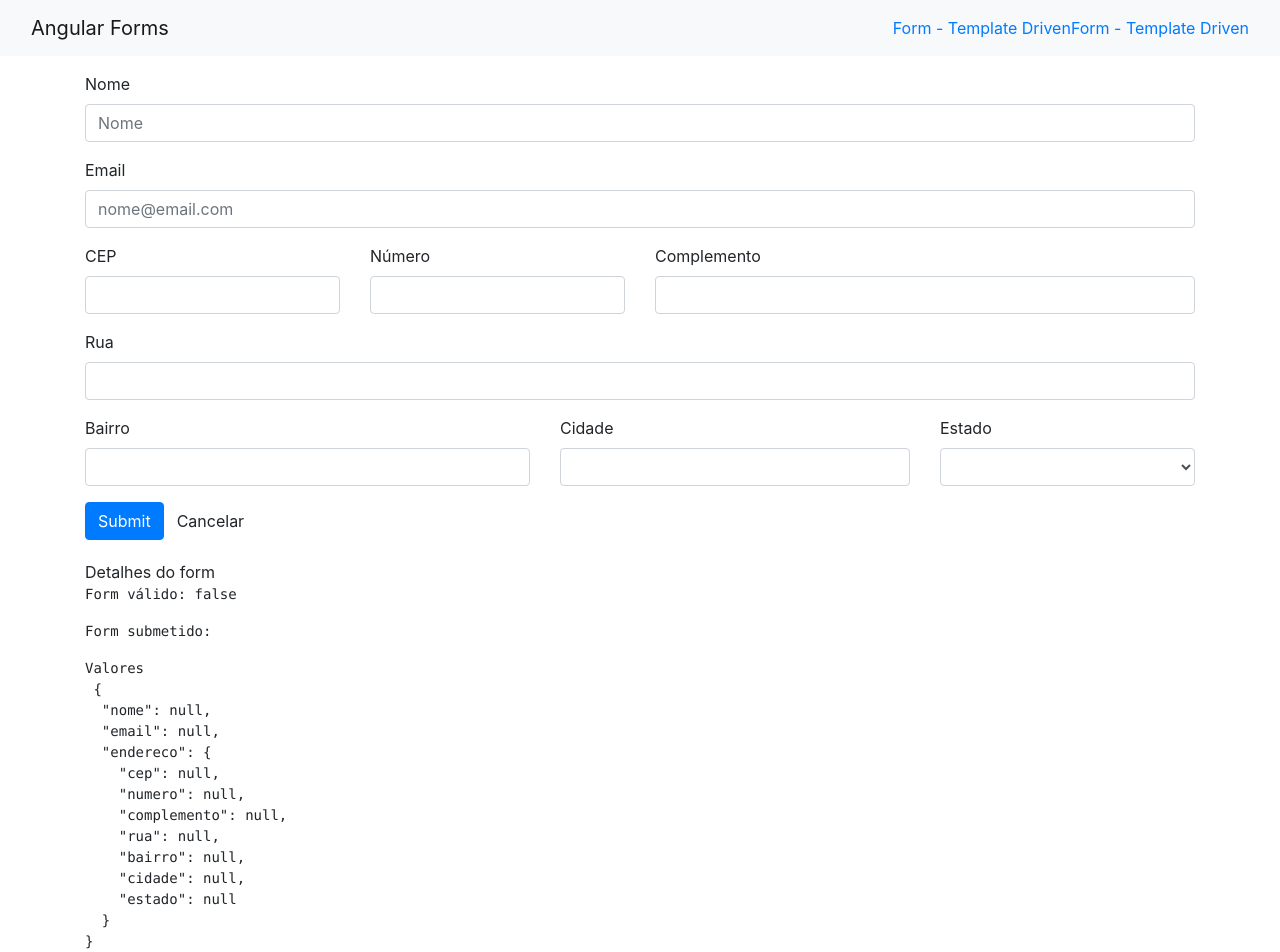
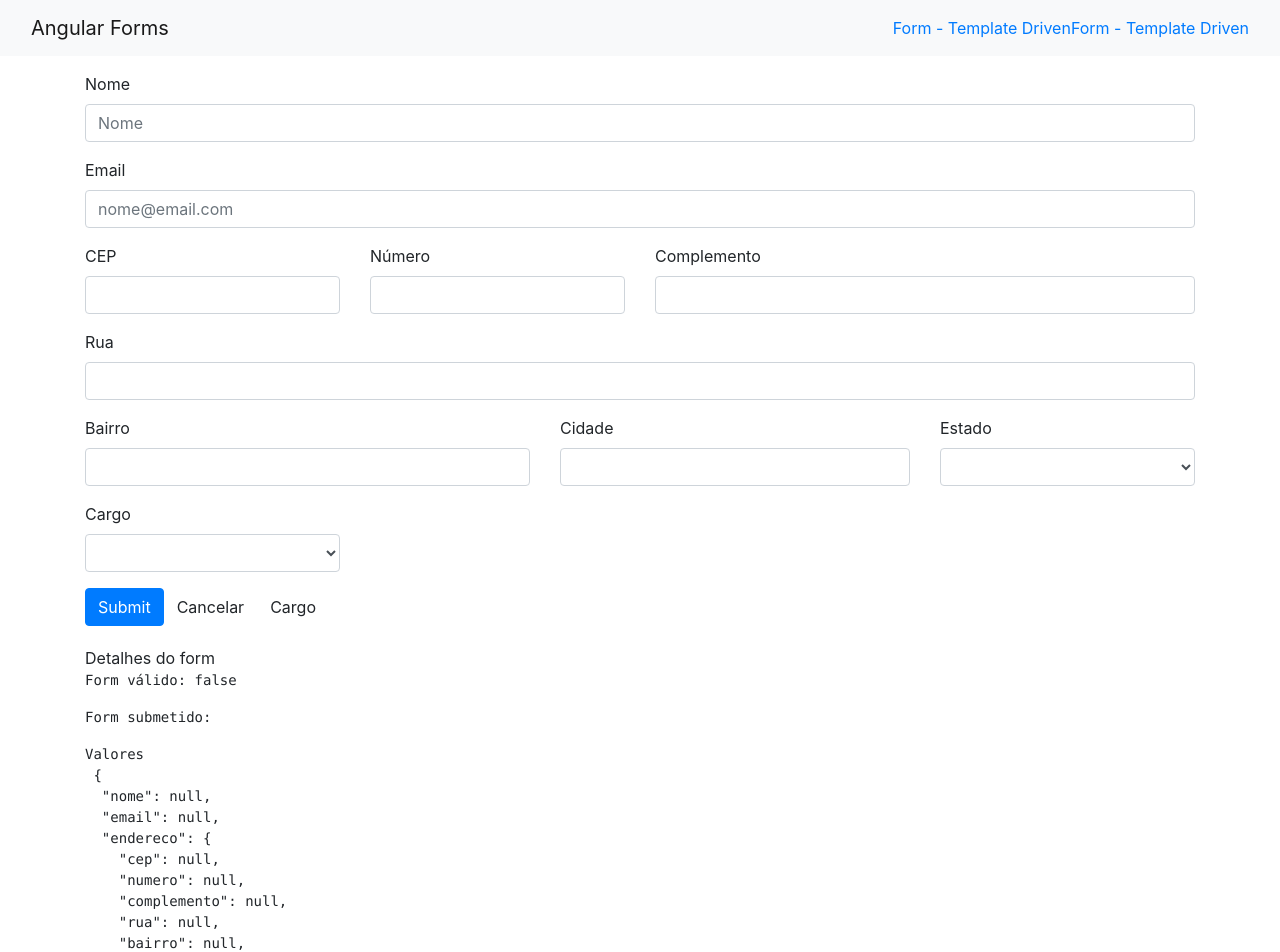
Before and after one commit to MarceloHEcker/curso-angular, an Angular app: page /dataForm in a window 1280 px wide. Shown: the top 952 px of the page. Built offline with nearby package versions, Linux system fonts and the light colour scheme.

Commit message:
aula103 combobox com objeto

```diff
--- a/src/app/data-form/data-form.component.html
+++ b/src/app/data-form/data-form.component.html
@@ -1,8 +1,7 @@
 <form
       class="form-horizontal mt-3"
       [formGroup]="formulario"
-  (ngSubmit)="onSubmit()"
->
+      (ngSubmit)="onSubmit()">
   <div class="form-group row" [ngClass]="aplicaCssErro('nome')">
     <div class="col-sm-12">
       <label for="nome" class="control-label">Nome</label>
@@ -14,13 +13,11 @@
              class="form-control"
              formControlName="nome"
              id="nome"
-        placeholder="Nome"
-      />
+             placeholder="Nome" />
 
       <app-campo-control-erro
                               [mostrarErro]="verificaValidTouched('nome')"
-        mensagemErro="Nome é obrigatório."
-      >
+                              mensagemErro="Nome é obrigatório.">
       </app-campo-control-erro>
     </div>
   </div>
@@ -35,17 +32,14 @@
              class="form-control"
              formControlName="email"
              id="email"
-        placeholder="nome@email.com"
-      />
+             placeholder="nome@email.com" />
       <app-campo-control-erro
                               [mostrarErro]="verificaValidTouched('email')"
-        mensagemErro="Email é obrigatório."
-      >
+                              mensagemErro="Email é obrigatório.">
       </app-campo-control-erro>
       <app-campo-control-erro
                               [mostrarErro]="verificaEmailInvalido()"
-        mensagemErro="Email inválido."
-      >
+                              mensagemErro="Email inválido.">
       </app-campo-control-erro>
     </div>
   </div>
@@ -59,12 +53,10 @@
                class="form-control"
                id="cep"
                formControlName="cep"
-          (blur)="consultaCEP()"
-        />
+               (blur)="consultaCEP()" />
         <app-campo-control-erro
                                 [mostrarErro]="verificaValidTouched('endereco.cep')"
-          mensagemErro="CEP é obrigatório."
-        >
+                                mensagemErro="CEP é obrigatório.">
         </app-campo-control-erro>
       </div>
 
@@ -74,12 +66,10 @@
                type="text"
                class="form-control"
                id="numero"
-          formControlName="numero"
-        />
+               formControlName="numero" />
         <app-campo-control-erro
                                 [mostrarErro]="verificaValidTouched('endereco.numero')"
-          mensagemErro="Número é obrigatório."
-        >
+                                mensagemErro="Número é obrigatório.">
         </app-campo-control-erro>
       </div>
 
@@ -89,8 +79,7 @@
                type="text"
                class="form-control"
                id="complemento"
-          formControlName="complemento"
-        />
+               formControlName="complemento" />
       </div>
     </div>
 
@@ -104,13 +93,11 @@
                type="text"
                class="form-control"
                id="rua"
-          formControlName="rua"
-        />
+               formControlName="rua" />
 
         <app-campo-control-erro
                                 [mostrarErro]="verificaValidTouched('endereco.rua')"
-          mensagemErro="Rua é obrigatório."
-        >
+                                mensagemErro="Rua é obrigatório.">
         </app-campo-control-erro>
       </div>
     </div>
@@ -122,12 +109,10 @@
                type="text"
                class="form-control"
                id="bairro"
-          formControlName="bairro"
-        />
+               formControlName="bairro" />
         <app-campo-control-erro
                                 [mostrarErro]="verificaValidTouched('endereco.bairro')"
-          mensagemErro="Bairro é obrigatório."
-        >
+                                mensagemErro="Bairro é obrigatório.">
         </app-campo-control-erro>
       </div>
 
@@ -137,12 +122,10 @@
                type="text"
                class="form-control"
                id="cidade"
-          formControlName="cidade"
-        />
+               formControlName="cidade" />
         <app-campo-control-erro
                                 [mostrarErro]="verificaValidTouched('endereco.cidade')"
-          mensagemErro="Cidade é obrigatório."
-        >
+                                mensagemErro="Cidade é obrigatório.">
         </app-campo-control-erro>
       </div>
 
@@ -150,20 +133,31 @@
         <label for="estado" class="control-label">Estado</label>
         <select class="form-control" id="estado" formControlName="estado">
           <option *ngFor="let estado of estados | async" [value]="estado.sigla">
-            {{ estado.nome }}</option
-          >
+            {{ estado.nome }}</option>
         </select>
         <app-campo-control-erro
                                 [mostrarErro]="verificaValidTouched('endereco.estado')"
-          mensagemErro="Estado é obrigatório."
-        >
+                                mensagemErro="Estado é obrigatório.">
         </app-campo-control-erro>
       </div>
     </div>
+
   </div>
+
+
+  <div class="form-group row">
+    <div class="col-md-3" [ngClass]="aplicaCssErro('cargo')">
+      <label for="cargo" class="control-label">Cargo</label>
+      <select class="form-control" id="cargo" formControlName="cargo" [compareWith]="compararCargos">
+        <option *ngFor="let cargo of cargos" [ngValue]="cargo">{{ cargo.desc }}</option>
+      </select>
+    </div>
+  </div>
+
 
   <button type="submit" class="btn btn-primary">Submit</button>
   <button class="btn" (click)="resetar()">Cancelar</button>
+  <button class="btn" (click)="setarCargo()">Cargo</button>
 
   <app-form-debug [form]="formulario"></app-form-debug>
 </form>
--- a/src/app/data-form/data-form.component.ts
+++ b/src/app/data-form/data-form.component.ts
@@ -1,150 +1,157 @@
-import { HttpClient } from "@angular/common/http";
-import { Component, OnInit } from "@angular/core";
-import {
-  FormGroup,
-  FormControl,
-  FormBuilder,
-  Validators
-} from "@angular/forms";
-import { map } from "rxjs/operators";
+import { HttpClient } from '@angular/common/http';
+import { Component, OnInit } from '@angular/core';
+import { FormBuilder, FormGroup, Validators } from '@angular/forms';
+import { EstadoBr } from './../shared/models/estado-br.model';
+import { DropdownService } from './../shared/services/dropdown.service';
+import { ConsultaCepService } from '../shared/services/consulta-cep.service';
+import { Observable } from 'rxjs';
 
-import { EstadoBr } from "./../shared/models/estado-br.model";
-import { DropdownService } from "../shared/services/dropdown.service";
-import { ConsultaCepService } from "../shared/services/consulta-cep.service";
-import { Observable } from "rxjs";
-
-@Component({
-  selector: "app-data-form",
-  templateUrl: "./data-form.component.html",
-  styleUrls: ["./data-form.component.css"]
-})
+@Component( {
+  selector: 'app-data-form',
+  templateUrl: './data-form.component.html',
+  styleUrls: [ './data-form.component.css' ]
+} )
 export class DataFormComponent implements OnInit {
   formulario: FormGroup;
+  // estados: EstadoBr[];
   estados: Observable<EstadoBr[]>;
+  cargos: any[];
 
   constructor(
     private formBuilder: FormBuilder,
     private http: HttpClient,
     private dropdownService: DropdownService,
     private cepService: ConsultaCepService
-  ) {}
+  ) { }
 
   ngOnInit() {
+
     this.estados = this.dropdownService.getEstadosBr();
+
+    this.cargos = this.dropdownService.getCargos();
+
+    /*this.dropdownService.getEstadosBr().subscribe(dados => {
+      this.estados = dados;
+      console.log(dados);
+    });*/
+
     /*this.formulario = new FormGroup({
       nome: new FormControl(null),
       email: new FormControl(null),
-
       endereco: new FormGroup({
         cep: new FormControl(null)
       })
-
     });*/
 
-    this.formulario = this.formBuilder.group({
-      nome: [null, Validators.required],
-      email: [null, [Validators.required, Validators.email]],
+    this.formulario = this.formBuilder.group( {
+      nome: [ null, Validators.required ],
+      email: [ null, [ Validators.required, Validators.email ] ],
 
-      endereco: this.formBuilder.group({
-        cep: [null, Validators.required],
-        numero: [null, Validators.required],
-        complemento: [null],
-        rua: [null, Validators.required],
-        bairro: [null, Validators.required],
-        cidade: [null, Validators.required],
-        estado: [null, Validators.required]
-      })
-    });
+      endereco: this.formBuilder.group( {
+        cep: [ null, Validators.required ],
+        numero: [ null, Validators.required ],
+        complemento: [ null ],
+        rua: [ null, Validators.required ],
+        bairro: [ null, Validators.required ],
+        cidade: [ null, Validators.required ],
+        estado: [ null, Validators.required ]
+      } ),
 
-    //Validators.pattern("[a-z0-9!#$%&'*+/=?^_`{|}~-]+(?:\.[a-z0-9!#$%&'*+/=?^_`{|}~-]+)*@(?:[a-z0-9](?:[a-z0-9-]*[a-z0-9])?\.)+[a-z0-9](?:[a-z0-9-]*[a-z0-9])?")
-    //[Validators.required, Validators.minLength(3), Validators.maxLength(20)]
+      cargo: [ null ]
+    } );
+
+    // tslint:disable-next-line:max-line-length
+    // Validators.pattern("[a-z0-9!#$%&'*+/=?^_`{|}~-]+(?:\.[a-z0-9!#$%&'*+/=?^_`{|}~-]+)*@(?:[a-z0-9](?:[a-z0-9-]*[a-z0-9])?\.)+[a-z0-9](?:[a-z0-9-]*[a-z0-9])?")
+    // [Validators.required, Validators.minLength(3), Validators.maxLength(20)]
   }
 
   onSubmit() {
-    console.log(this.formulario);
+    console.log( this.formulario );
 
-    if (this.formulario.valid) {
+    if ( this.formulario.valid ) {
       this.http
-        .post("https://httpbin.org/post", JSON.stringify(this.formulario.value))
-        .pipe(map(res => res))
+        .post( 'https://httpbin.org/post', JSON.stringify( this.formulario.value ) )
         .subscribe(
           dados => {
-            console.log("dados", dados);
-            //this.formulario.reset();
+            console.log( dados );
+            // reseta o form
+            // this.formulario.reset();
+            // this.resetar();
           },
-          (error: any) => console.log("error", error)
+          ( error: any ) => alert( 'erro' )
         );
     } else {
-      console.log("formulario invalido");
-      this.verificaValidacoesForm(this.formulario);
+      console.log( 'formulario invalido' );
+      this.verificaValidacoesForm( this.formulario );
     }
   }
 
-  verificaValidacoesForm(formGroup: FormGroup) {
-    Object.keys(formGroup.controls).forEach(campo => {
-      console.log(campo);
-      const controle = formGroup.get(campo);
+  verificaValidacoesForm( formGroup: FormGroup ) {
+    Object.keys( formGroup.controls ).forEach( campo => {
+      console.log( campo );
+      const controle = formGroup.get( campo );
       controle.markAsDirty();
-      if (controle instanceof FormGroup) {
-        this.verificaValidacoesForm(controle);
+      if ( controle instanceof FormGroup ) {
+        this.verificaValidacoesForm( controle );
       }
-    });
+    } );
   }
 
   resetar() {
     this.formulario.reset();
   }
 
-  verificaValidTouched(campo: string) {
+  verificaValidTouched( campo: string ) {
     return (
-      !this.formulario.get(campo).valid &&
-      (this.formulario.get(campo).touched || this.formulario.get(campo).dirty)
+      !this.formulario.get( campo ).valid &&
+      ( this.formulario.get( campo ).touched || this.formulario.get( campo ).dirty )
     );
   }
 
   verificaEmailInvalido() {
-    const campoEmail = this.formulario.get("email");
-    if (campoEmail.errors) {
-      return campoEmail.errors["email"] && campoEmail.touched;
+    const campoEmail = this.formulario.get( 'email' );
+    if ( campoEmail.errors ) {
+      return campoEmail.errors[ 'email' ] && campoEmail.touched;
     }
   }
 
-  aplicaCssErro(campo: string) {
+  aplicaCssErro( campo: string ) {
     return {
-      "has-error": this.verificaValidTouched(campo),
-      "has-feedback": this.verificaValidTouched(campo)
+      'has-error': this.verificaValidTouched( campo ),
+      'has-feedback': this.verificaValidTouched( campo )
     };
   }
 
   consultaCEP() {
-    let cep = this.formulario.get("endereco.cep").value;
+    const cep = this.formulario.get( 'endereco.cep' ).value;
 
-    this.cepService
-      .consultaCEP(cep, this.resetaDadosForm, this.formulario)
-      .subscribe(dados => this.populaDadosForm(dados));
+    if ( cep != null && cep !== '' ) {
+      this.cepService.consultaCEP( cep )
+        .subscribe( dados => this.populaDadosForm( dados ) );
+    }
   }
 
-  populaDadosForm(dados) {
-    //this.formulario.setValue({});
+  populaDadosForm( dados ) {
+    // this.formulario.setValue({});
 
-    this.formulario.patchValue({
+    this.formulario.patchValue( {
       endereco: {
         rua: dados.logradouro,
-        //cep: dados.cep,
+        // cep: dados.cep,
         complemento: dados.complemento,
         bairro: dados.bairro,
         cidade: dados.localidade,
         estado: dados.uf
       }
-    });
+    } );
 
-    this.formulario.get("nome").setValue("Loiane");
+    this.formulario.get( 'nome' ).setValue( 'Loiane' );
 
-    //console.log(form);
+    // console.log(form);
   }
 
-  resetaDadosForm(formulario) {
-    formulario.patchValue({
+  resetaDadosForm() {
+    this.formulario.patchValue( {
       endereco: {
         rua: null,
         complemento: null,
@@ -152,6 +159,15 @@ export class DataFormComponent implements OnInit {
         cidade: null,
         estado: null
       }
-    });
+    } );
+  }
+
+  setarCargo() {
+    const cargo = { nome: 'Dev', nivel: 'Pleno', desc: 'Dev Pl' };
+    this.formulario.get( 'cargo' ).setValue( cargo );
+  }
+
+  compararCargos( obj1, obj2 ) {
+    return obj1 && obj2 ? ( obj1.nome === obj2.nome && obj1.nivel === obj2.nivel ) : obj1 === obj2;
   }
 }
```
Also changed, not shown: src/app/shared/services/consulta-cep.service.ts (+9 -9 lines), src/app/shared/services/dropdown.service.ts (+10 -2 lines). Lines whose indentation alone changed are shown as unchanged.
